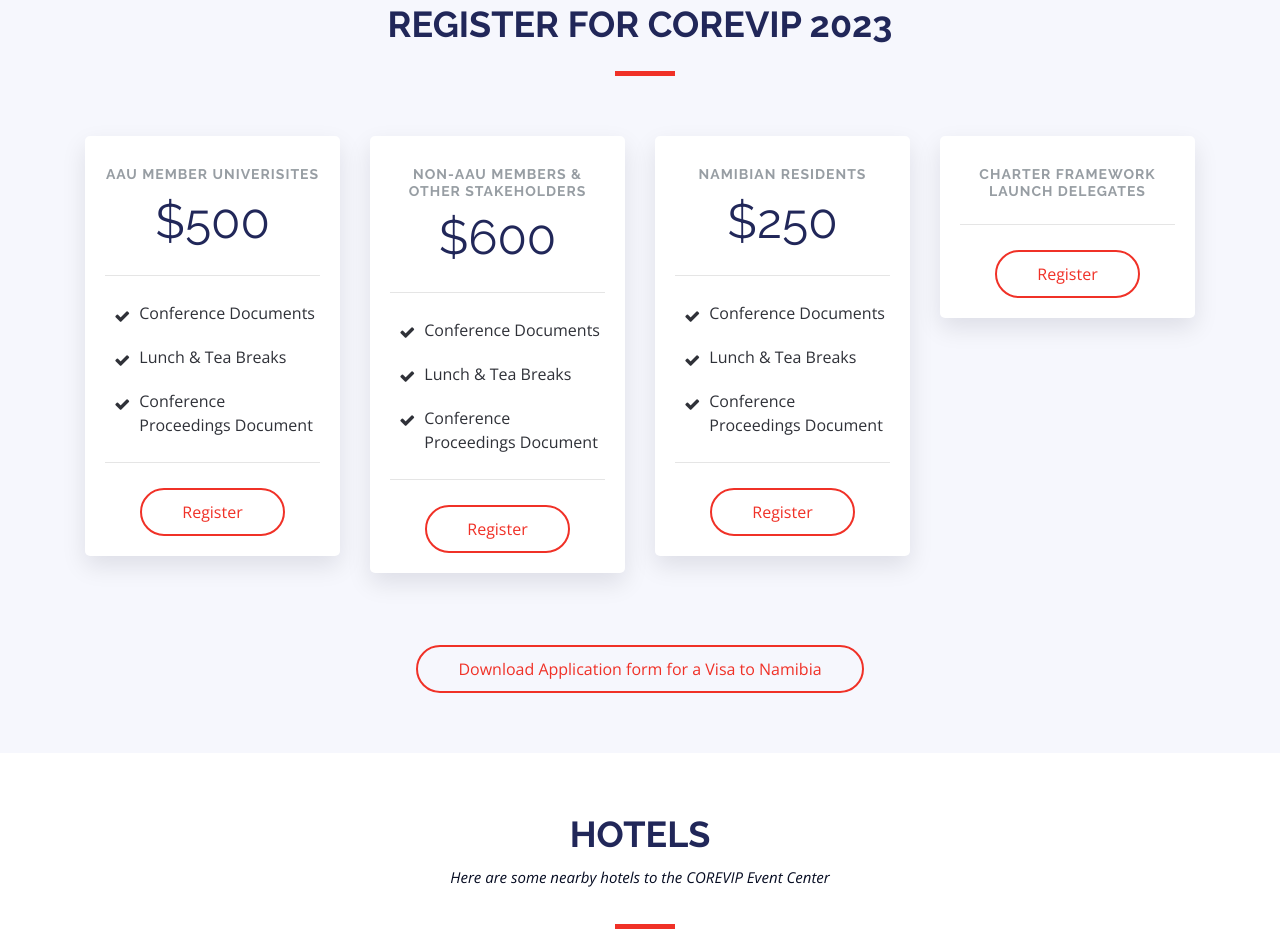
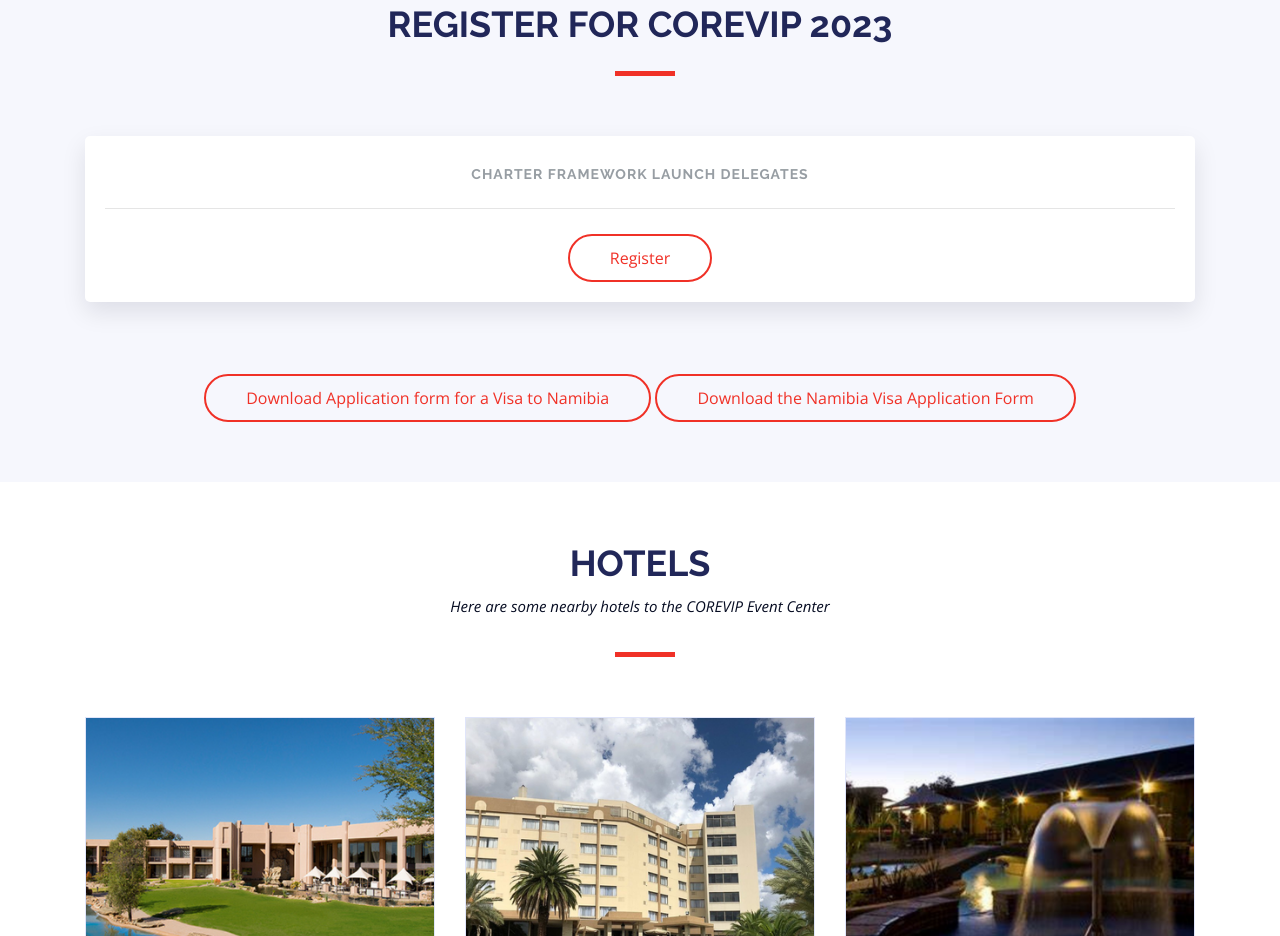
Before and after one commit to frankasefuah/corevip, a plain HTML site: page index.html in a window 1280 px wide. Shown: the part 6930-7866 px from the top of the page. Drawn offline with nearby package versions, Linux system fonts and the light colour scheme.

Commit message:
Added Visa Application form and removed the registration area

```diff
--- a/index.html
+++ b/index.html
@@ -538,7 +538,7 @@
                   Visa Exempted Countries</a>
               </div>
               <div class="col-lg-4 btn-f-red">
-                <a href="https://repo.aau.org/index.php/s/exqYjNRTkXkF6ec">Download the Namibia Visa Application
+                <a href="https://repo.aau.org/index.php/s/GAbjQoa9jAWGkJp">Download the Namibia Visa Application
                   Form</a>
               </div>
             </div>
@@ -1481,7 +1481,7 @@
         </div>
 
         <div class="row">
-          <div class="col-lg-3">
+          <!-- <div class="col-lg-3">
             <div class="card mb-5 mb-lg-0">
               <div class="card-body">
                 <h5 class="card-title text-muted text-uppercase text-center">AAU Member Univerisites</h5>
@@ -1520,7 +1520,7 @@
             </div>
           </div>
           <!-- Namibian Residents -->
-          <div class="col-lg-3">
+          <!-- <div class="col-lg-3">
             <div class="card">
               <div class="card-body">
                 <h5 class="card-title text-muted text-uppercase text-center">Namibian Residents</h5>
@@ -1539,10 +1539,10 @@
 
               </div>
             </div>
-          </div>
+           </div> -->
 
           <!-- Charter Launch Delegation -->
-          <div class="col-lg-3">
+          <div class="col-lg-12">
             <div class="card">
               <div class="card-body">
                 <h5 class="card-title text-muted text-uppercase text-center">Charter Framework Launch Delegates</h5>
@@ -1574,8 +1574,12 @@
                 form
                 for a Visa to Namibia</a>
             </button>
-          </div>
-        </div>
+            <button class="btn-f-red"><a href="https://repo.aau.org/index.php/s/GAbjQoa9jAWGkJp">Download the Namibia
+                Visa Application
+                Form</a></button>
+          </div>
+        </div>
+
       </div>
     </section>
 
```
